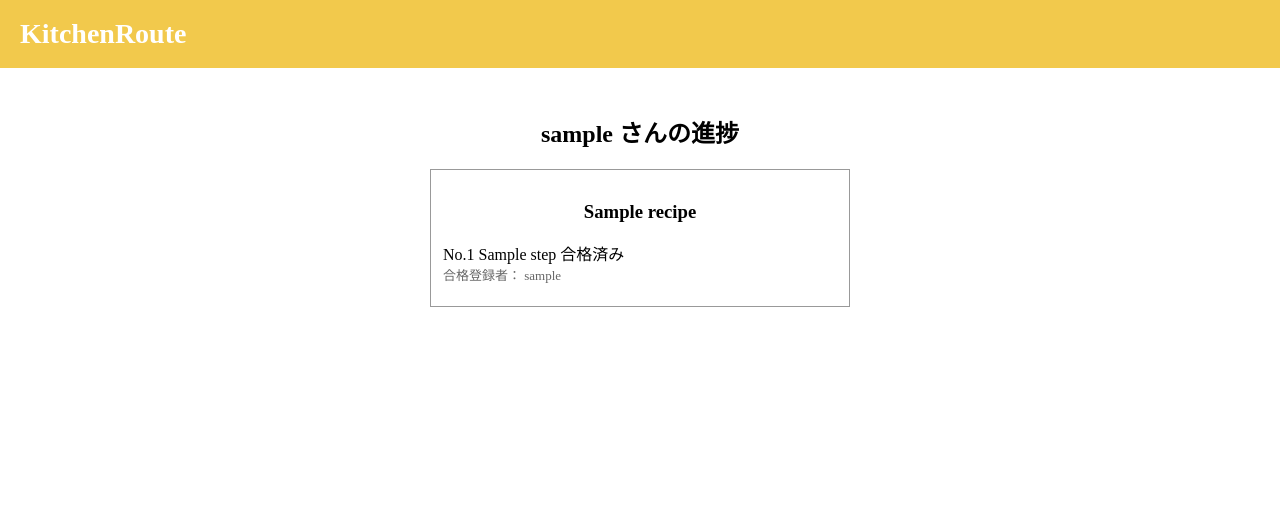
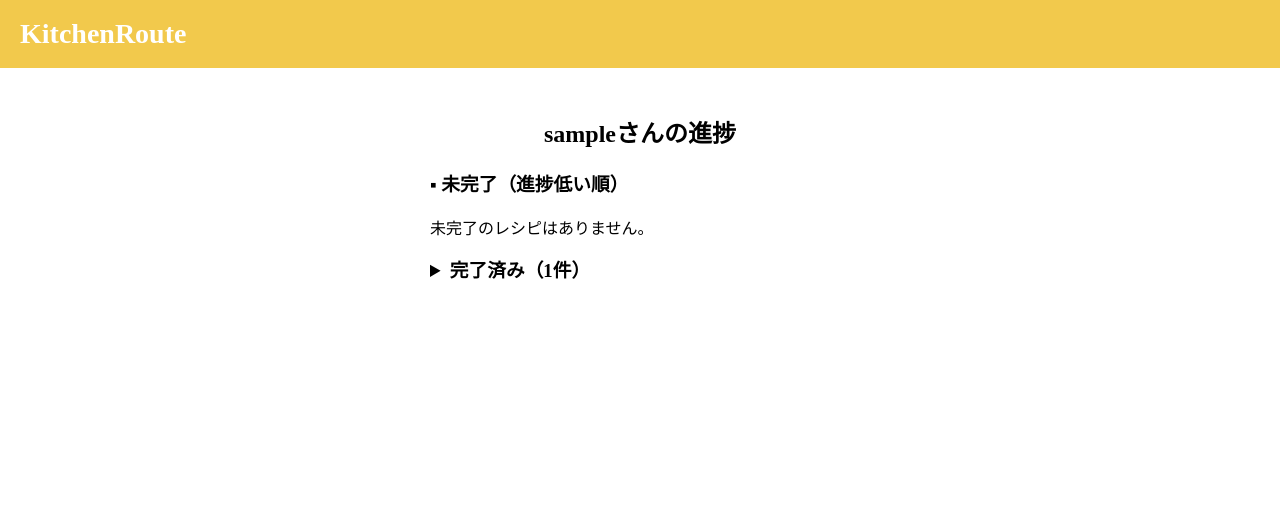
Before and after one commit to okoge-0930/KitchenRoute, a Django app: page /trainees/1/ in a window 1280 px wide. Shown: the top 506 px of the page. Run offline with Django 5.2, Linux system fonts and the light colour scheme; a user stored in the database is signed in; tables that the repository leaves empty hold one stand-in row (values such as "Sample post").

Commit message:
進捗画面と個別スキル記録画面を改善

```diff
--- a/KitchenRoute/app/templates/app/trainee_detail.html
+++ b/KitchenRoute/app/templates/app/trainee_detail.html
@@ -5,54 +5,132 @@
 <div style="max-width: 420px; margin: 24px auto;">
 
     <h2 style="text-align: center;">
-        {{ trainee.username }} さんの進捗
+        {{ trainee.username }}さんの進捗
     </h2>
 
-    {% for recipe_item in recipe_progresses %}
-        <div style="border: 1px solid #999; padding: 12px; margin-bottom: 12px;">
-
-            <h3 style="text-align: center;">
-                {{ recipe_item.recipe.name }}
+    <h3 style="text-align: left;">
+        ▪︎ 未完了（進捗低い順）
     </h3>
 
+    {% if incomplete_recipe_progresses %}
+        {% for recipe_item in incomplete_recipe_progresses %}
+            <details
+                open
+                style="
+                    border: 1px solid #999;
+                    margin-bottom: 12px;
+                "
+            >
+                <summary style="
+                    cursor: pointer;
+                    padding: 10px;
+                    font-weight: bold;
+                    background-color: white;
+                ">
+                    {{ recipe_item.recipe.name }}
+                </summary>
+
+                <div style="padding: 10px;">
                     {% for step_item in recipe_item.steps %}
-    <div style="margin-bottom: 10px;">
+                        <div style="
+                            display: flex;
+                            justify-content: space-between;
+                            align-items: center;
+                            gap: 8px;
+                            margin-bottom: 10px;
+                        ">
 
+                            <div style="flex: 1;">
                                 <div>
                                     No.{{ step_item.step.order }}
                                     {{ step_item.step.name }}
-
-            {% if step_item.is_completed %}
-                合格済み
-            {% else %}
-                未合格
-            {% endif %}
                                 </div>
 
                                 {% if step_item.is_completed and step_item.progress.recorded_by %}
                                     <div style="font-size: 13px; color: #666;">
-                合格登録者：
+                                        記録者：
                                         {{ step_item.progress.recorded_by.username }}
                                     </div>
                                 {% endif %}
+                            </div>
 
-        {% if not step_item.is_completed %}
+                            <div style="min-width: 80px; text-align: right;">
+                                {% if step_item.is_completed %}
+                                    <button
+                                        disabled
+                                        style="
+                                            background-color: #ddd;
+                                            border: none;
+                                            padding: 8px 12px;
+                                            color: #666;
+                                        "
+                                    >
+                                        合格済
+                                    </button>
+                                {% else %}
                                     <form
                                         method="post"
                                         action="{% url 'mark_step_passed' trainee.id step_item.step.id %}"
-                style="display: inline; margin-top: 4px;"
+                                        style="margin: 0;"
                                     >
                                         {% csrf_token %}
-                <button type="submit">
-                    合格にする
+
+                                        <button
+                                            type="submit"
+                                            style="
+                                                background-color: #f2c94c;
+                                                border: 1px solid #999;
+                                                padding: 8px 14px;
+                                            "
+                                        >
+                                            合格
                                         </button>
                                     </form>
                                 {% endif %}
+                            </div>
 
                         </div>
                     {% endfor %}
                 </div>
+            </details>
         {% endfor %}
+    {% else %}
+        <p>
+            未完了のレシピはありません。
+        </p>
+    {% endif %}
+
+   {% if completed_recipe_progresses %}
+    <details style="margin-bottom: 12px;">
+        <summary style="
+            cursor: pointer;
+            font-size: 1.17em;
+            font-weight: bold;
+            margin-bottom: 12px;
+        ">
+            完了済み（{{ completed_recipe_count }}件）
+        </summary>
+
+        <div style="
+            border: 1px solid #999;
+            padding: 10px;
+        ">
+            {% for recipe_item in completed_recipe_progresses %}
+                <p>
+                    ・{{ recipe_item.recipe.name }}
+                </p>
+            {% endfor %}
+        </div>
+    </details>
+{% else %}
+    <h3 style="text-align: left;">
+        ▪︎ 完了済み（0件）
+    </h3>
+
+    <p>
+        完了済みのレシピはありません。
+    </p>
+{% endif %}
 
 </div>
 
--- a/KitchenRoute/app/views.py
+++ b/KitchenRoute/app/views.py
@@ -290,7 +290,8 @@ class TraineeDetailView(LoginRequiredMixin, TemplateView):
             organization=self.request.user.organization
         ).order_by("id")
 
-        recipe_progresses = []
+        incomplete_recipe_progresses = []
+        completed_recipe_progresses = []
 
         for recipe in recipes:
             steps = Step.objects.filter(
@@ -298,6 +299,8 @@ class TraineeDetailView(LoginRequiredMixin, TemplateView):
             ).order_by("order")
 
             step_items = []
+            completed_count = 0
+            total_count = steps.count()
 
             for step in steps:
                 progress = Progress.objects.filter(
@@ -307,6 +310,9 @@ class TraineeDetailView(LoginRequiredMixin, TemplateView):
 
                 is_completed = progress is not None
 
+                if is_completed:
+                    completed_count += 1
+
                 step_items.append(
                     {
                         "step": step,
@@ -315,15 +321,31 @@ class TraineeDetailView(LoginRequiredMixin, TemplateView):
                     }
                 )
 
-            recipe_progresses.append(
-                {
-                    "recipe": recipe,
-                    "steps": step_items,
-                }
+            progress_rate = (
+                round(completed_count / total_count * 100)
+                if total_count > 0
+                else 0
             )
 
+            recipe_progress = {
+                "recipe": recipe,
+                "steps": step_items,
+                "progress_rate": progress_rate,
+            }
+
+            if progress_rate == 100:
+                completed_recipe_progresses.append(recipe_progress)
+            else:
+                incomplete_recipe_progresses.append(recipe_progress)
+
+        incomplete_recipe_progresses.sort(
+            key=lambda item: item["progress_rate"]
+        )
+
         context["trainee"] = trainee
-        context["recipe_progresses"] = recipe_progresses
+        context["incomplete_recipe_progresses"] = incomplete_recipe_progresses
+        context["completed_recipe_progresses"] = completed_recipe_progresses
+        context["completed_recipe_count"] = len(completed_recipe_progresses)
 
         return context
 
```
Also changed, not shown: KitchenRoute/app/templates/app/my_progress.html (+14 -9 lines). Lines whose indentation alone changed are shown as unchanged.
